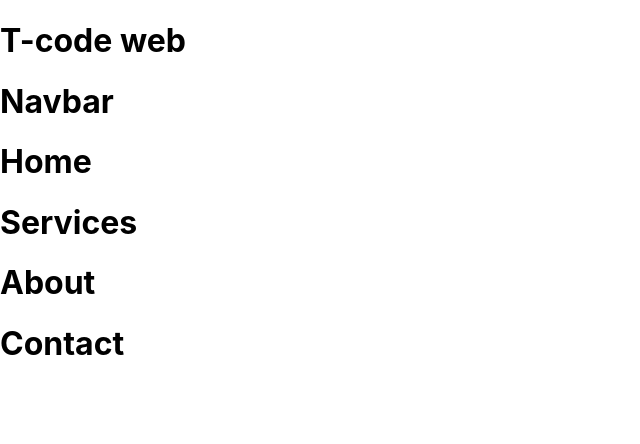
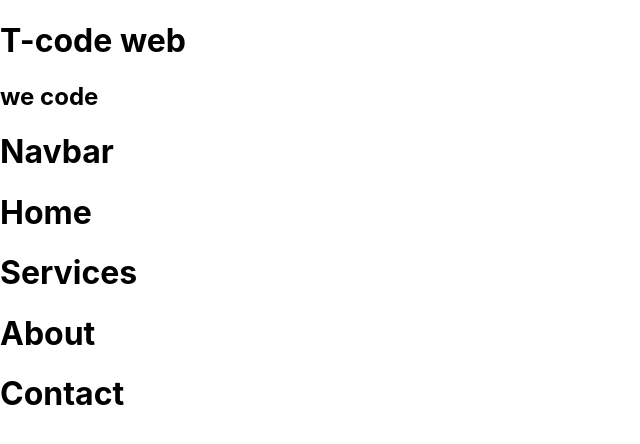
Before and after one commit to T-code1/t-code-web, a React (Create React App) app: page / in a window 1280 px wide. Shown: the top 444 px of the page, without its empty margins (0-640 px from the left). Built offline with nearby package versions, Linux system fonts and the light colour scheme.

Commit message:
add we code

```diff
--- a/src/components/sample.js
+++ b/src/components/sample.js
@@ -5,6 +5,7 @@ class Sample extends Component {
         return (
             <div className = "sample">
             <h1>T-code web</h1>
+            <h2>we code</h2>
             </div>
         )
     }
```
Also changed, not shown: 1 other file (tests, documents, lock files or other folders).
